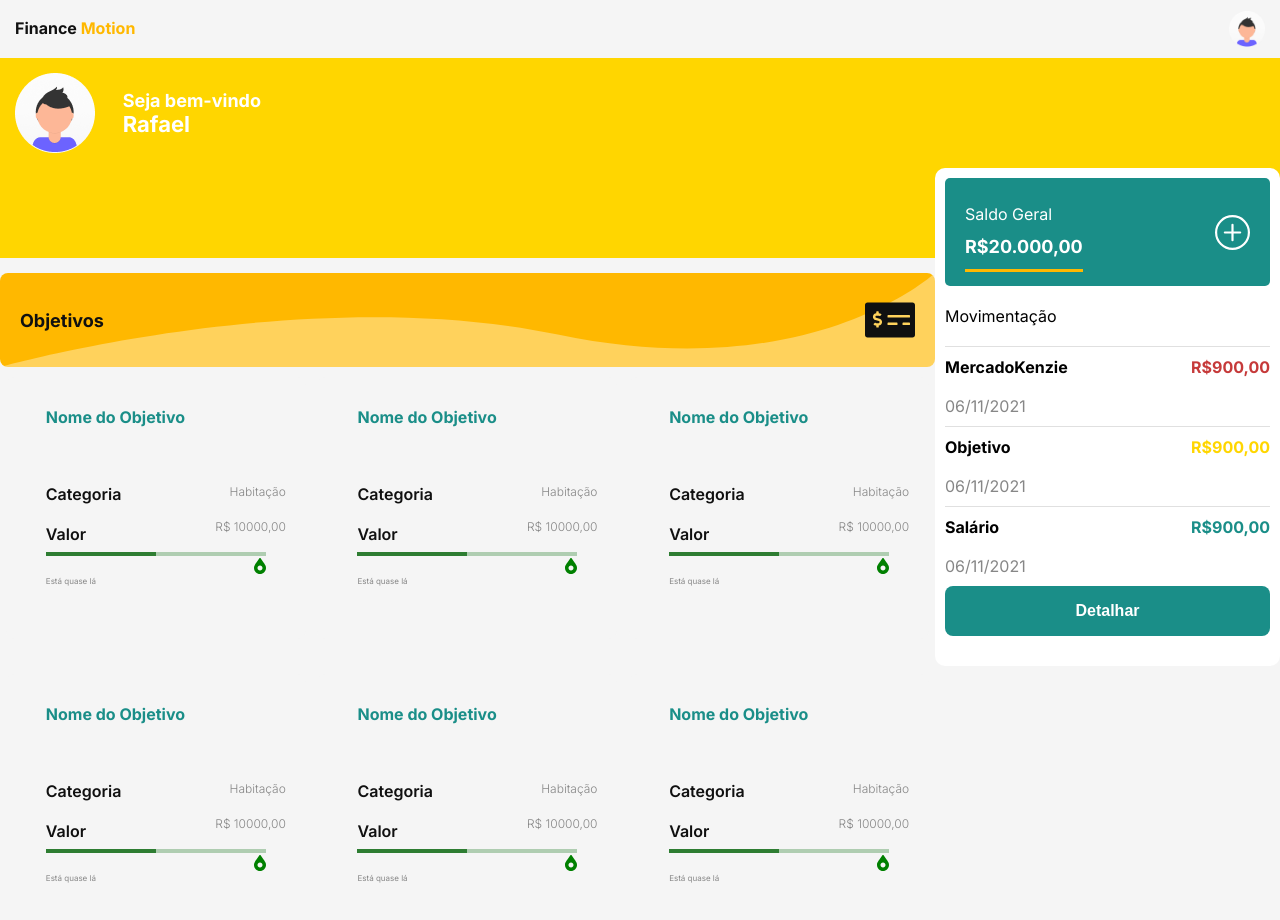
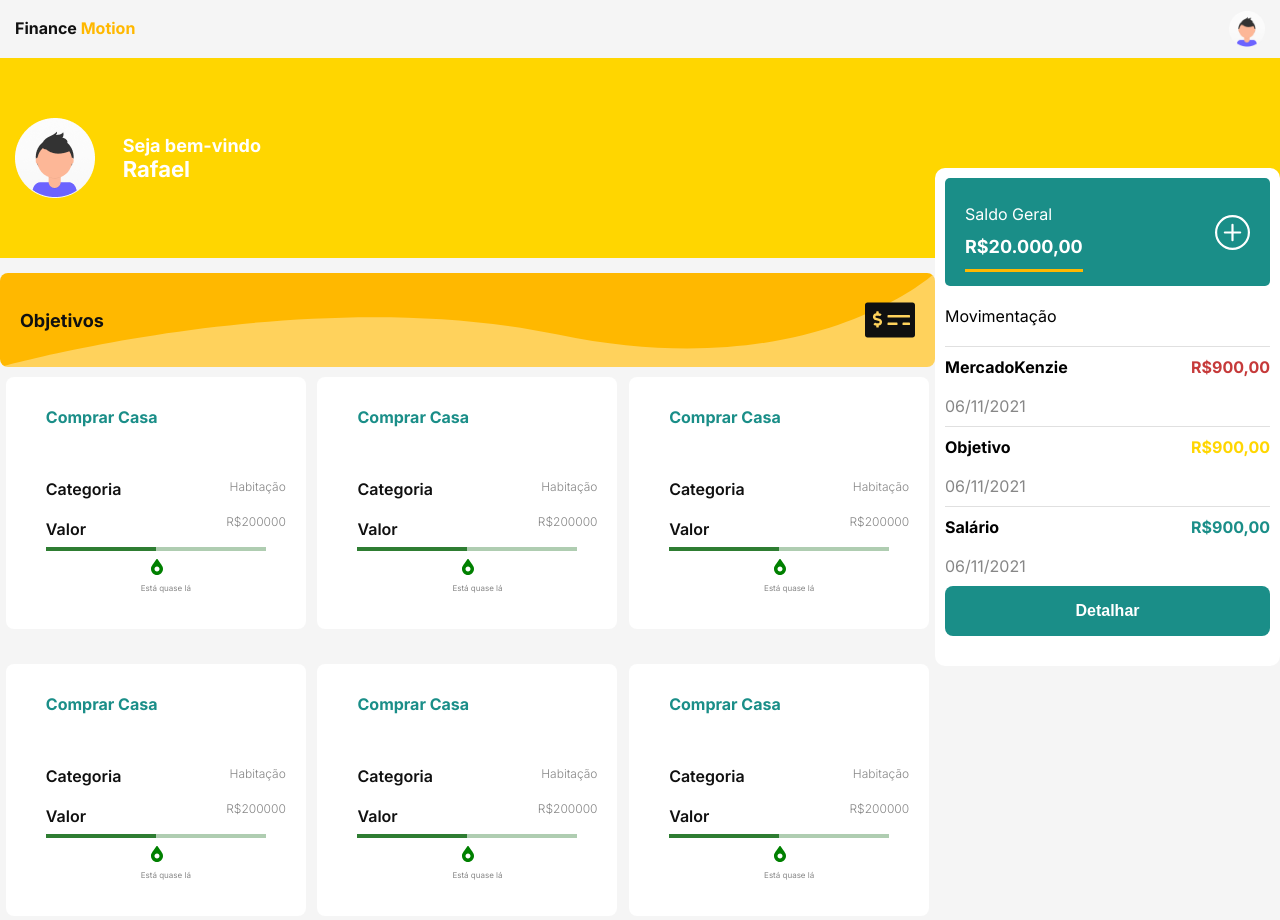
Before and after one commit to Robertatlima/finance-motion-app, a React (Create React App) app: page /dashboard in a window 1280 px wide. Shown: the top 920 px of the page. Built offline with nearby package versions, Linux system fonts and the light colour scheme.

Commit message:
Correçao do marcador do progresso background do card e tamanhoa

```diff
--- a/src/components/CabecalhoDashboard/styles.ts
+++ b/src/components/CabecalhoDashboard/styles.ts
@@ -6,6 +6,12 @@ export const CabecalhoContainer = styled.div`
   background-color: var(--color-primary-variable-1);
   color: white;
   padding: 15px;
+  display: flex;
+  align-items: flex-start;
+  justify-content: center;
+  @media (min-width: 768px) {
+    align-items: center;
+  }
   img {
     height: 80px;
   }
--- a/src/components/CardObjetivo/index.tsx
+++ b/src/components/CardObjetivo/index.tsx
@@ -4,12 +4,24 @@ import { FontAwesomeIcon } from "@fortawesome/react-fontawesome";
 import { faMapMarkerAlt } from "@fortawesome/free-solid-svg-icons";
 
 const element = <FontAwesomeIcon icon={faMapMarkerAlt} />;
-
-const CardObjetivo = () => {
+interface cardProps{
+  nome: string;
+  valor: number;
+  categoria: string;
+  progresso: number;
+  aviso: string;
+}
+const CardObjetivo = ({
+  nome = "Comprar Casa",
+  valor = 200000,
+  categoria = "Habitação",
+  progresso = 50,
+  aviso = "Está quase lá",
+}) => {
   return (
-    <Container>
-      <div>
-        <h4>Nome do Objetivo</h4>
+    <Container progresso={`${progresso - 2}%`}>
+      <div className="__tituloCard">
+        <h4>{nome}</h4>
       </div>
       <div className="lista__valores__Objetivo">
         <div className="col__left">
@@ -17,19 +29,23 @@ const CardObjetivo = () => {
           <div>Valor</div>
         </div>
         <div className="col__right">
-          <div>Habitação</div>
-          <div>R$ 10000,00</div>
+          <div>{categoria}</div>
+          <div>R${valor}</div>
         </div>
       </div>
       <div className="progress">
         <LinearProgress
           variant="determinate"
           color="success"
-          value={50}
+          value={progresso}
           style={{ width: "100%" }}
         />
-        <span className="marcador__mapa">{element}</span>
-        <span className="aviso">Está quase lá</span>
+
+        <span className="marcador__map">{element}</span>
+
+        <div className='__aviso'>
+          <span className="aviso">{aviso}</span>
+        </div>
       </div>
     </Container>
   );
--- a/src/components/CardObjetivo/style.ts
+++ b/src/components/CardObjetivo/style.ts
@@ -1,16 +1,21 @@
 import styled from "styled-components";
-
-export const Container = styled.div`
+interface ContainerProps {
+  progresso: string;
+}
+export const Container = styled.div<ContainerProps>`
   color: #101010;
-  background-color: var(--color-grey0);
+  background-color: #ffffff;
   border-radius: 8px;
-  width: 300px;
+  width: 345px;
   padding: 20px;
   margin: 0 auto;
   margin-bottom: 35px;
   display: flex;
   align-items: center;
   flex-direction: column;
+  @media (min-width: 1100px){
+    width: 300px;
+  }
   div:nth-child(1) {
     width: 100%;
     text-align: left;
@@ -55,14 +60,29 @@ export const Container = styled.div`
     display: flex;
     justify-content: flex-start;
     padding: 20px;
+    text-align: center;
+    position: relative;
   }
 
-  .marcador__mapa {
+  .marcador__map {
     color: green;
+    left: ${props => props.progresso};
     transform: rotate(180deg);
+    position: absolute;
+    bottom: 1.4rem;
+
   }
   .aviso {
     font-size: 8px;
     color: var(--color-grey50);
+    position: absolute;
+  }
+  .__aviso{
+   display: flex;
+   align-items: center;
+   justify-content: flex-end;
+   flex: 0;
+   position: relative;
+   bottom: -2rem;
   }
 `;
```
